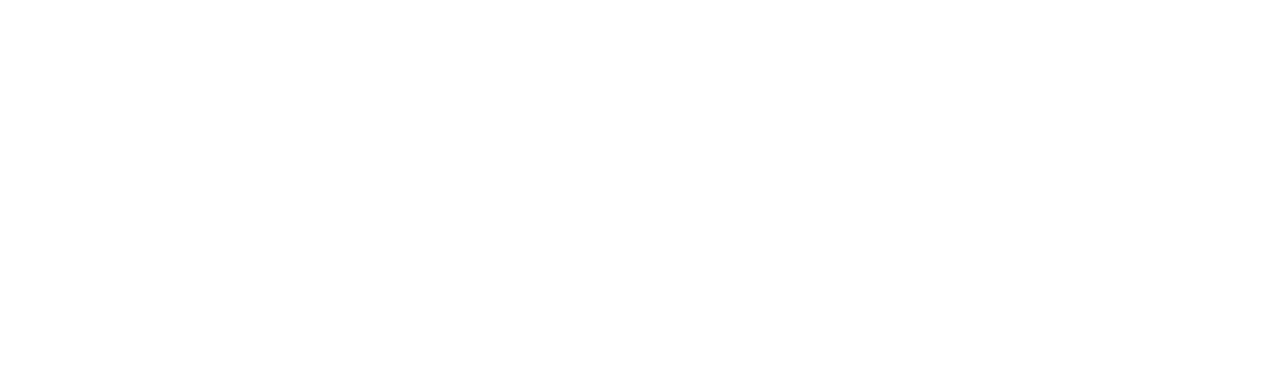
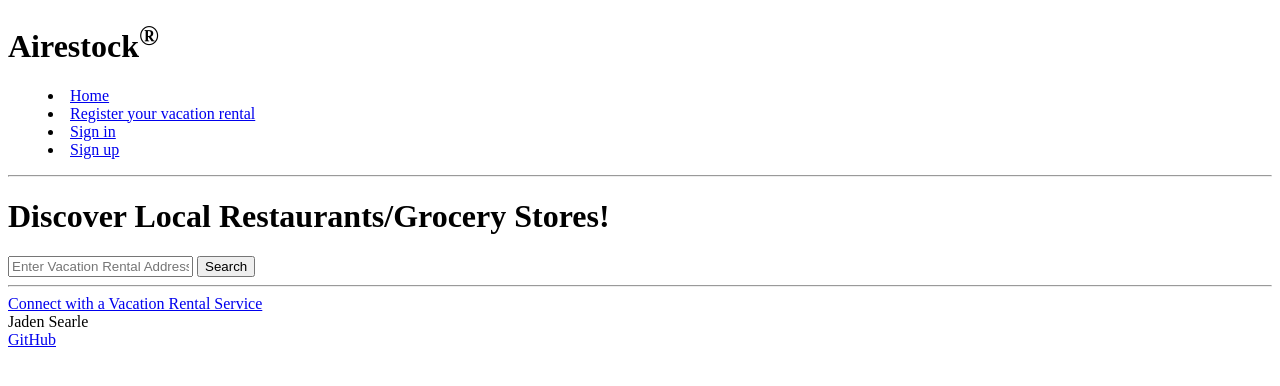
Before and after one commit to jwsearle18/startup, a plain HTML site: page signIn.html in a window 1280 px wide. Drawn offline with Linux system fonts and the light colour scheme.

Commit message:
copy home page to others for structure.  Add breaks in home page for spacing

```diff
--- a/localRestaurants.html
+++ b/localRestaurants.html
@@ -0,0 +1,49 @@
+<!DOCTYPE html>
+<html lang="en">
+  <head>
+    <meta charset="UTF-8" />
+    <!-- Tell browsers not to scale the viewport automatically -->
+    <meta name="viewport" content="width=device-width, initial-scale=1.0" />
+    <title>Airestock HTML</title>
+    <link rel="icon" href="favicon.ico" />
+  </head>
+  <body>
+    <!-- Use header, main, and footer elements to give semantic structure -->
+    <header>
+      <h1>Airestock<sup>&reg;</sup></h1>
+
+      <!-- Navigation elements -->
+      <nav>
+        <!-- Menu is a semantic alternative to <ul> that represents an interaction -->
+        <menu>
+          <li><a href="index.html">Home</a></li>
+          <li><a href="registerVR.html">Register your vacation rental</a></li>
+          <li><a href="signIn.html">Sign in</a></li>
+          <li><a href="signUp.html">Sign up</a></li>
+        </menu>
+      </nav>
+
+      <!-- Since we don't have the ability to style we use old style HTML to give some visual formatting -->
+      <hr />
+    </header>
+
+    <main>
+      <h1>Discover Local Restaurants/Grocery Stores!</h1>
+      <form id="addressForm" method="get" action="localRestaurants.html">
+        <label for="address"></label>
+        <input type="text" id="name" placeholder="Enter Vacation Rental Address" />
+        <button type="button" onclick="searchAddress()">Search</button>
+      </form>
+    </main>
+
+    <footer>
+      <hr />
+      <a href="vacationRentals.html">Connect with a Vacation Rental Service</a>
+      <br />
+      <br />
+      <span class="text-reset">Jaden Searle</span>
+      <br />
+      <a href="https://github.com/jwsearle18/260startup">GitHub</a>
+    </footer>
+  </body>
+</html>
--- a/signIn.html
+++ b/signIn.html
@@ -0,0 +1,48 @@
+<!DOCTYPE html>
+<html lang="en">
+  <head>
+    <meta charset="UTF-8" />
+    <!-- Tell browsers not to scale the viewport automatically -->
+    <meta name="viewport" content="width=device-width, initial-scale=1.0" />
+    <title>Airestock HTML</title>
+    <link rel="icon" href="favicon.ico" />
+  </head>
+  <body>
+    <!-- Use header, main, and footer elements to give semantic structure -->
+    <header>
+      <h1>Airestock<sup>&reg;</sup></h1>
+
+      <!-- Navigation elements -->
+      <nav>
+        <!-- Menu is a semantic alternative to <ul> that represents an interaction -->
+        <menu>
+          <li><a href="index.html">Home</a></li>
+          <li><a href="registerVR.html">Register your vacation rental</a></li>
+          <li><a href="signIn.html">Sign in</a></li>
+          <li><a href="signUp.html">Sign up</a></li>
+        </menu>
+      </nav>
+
+      <!-- Since we don't have the ability to style we use old style HTML to give some visual formatting -->
+      <hr />
+    </header>
+
+    <main>
+      <h1>Discover Local Restaurants/Grocery Stores!</h1>
+      <form id="addressForm" method="get" action="localRestaurants.html">
+        <label for="address"></label>
+        <input type="text" id="name" placeholder="Enter Vacation Rental Address" />
+        <button type="button" onclick="searchAddress()">Search</button>
+      </form>
+    </main>
+
+    <footer>
+      <hr />
+      <a href="vacationRentals.html">Connect with a Vacation Rental Service</a>
+      <br />
+      <span class="text-reset">Jaden Searle</span>
+      <br />
+      <a href="https://github.com/jwsearle18/260startup">GitHub</a>
+    </footer>
+  </body>
+</html>
```
Also changed, not shown: index.html (+5 -0 lines), signUp.html (+48 -0 lines), vacationRentals.html (+48 -0 lines), vrOwner.html (+48 -0 lines).
